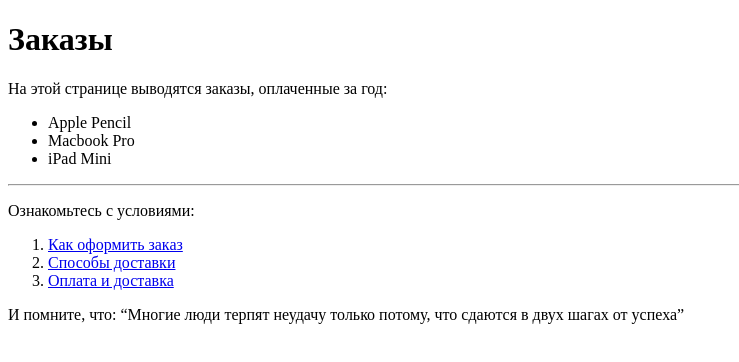
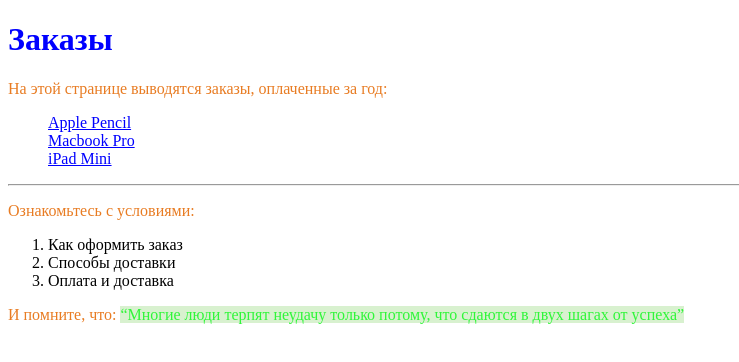
Before and after one commit to webdev2197/FrontendBlok_Module01-test, a plain HTML site: page index.html in a window 1280 px wide. Shown: the whole page, without its empty margins (0-739 px from the left). Drawn offline with Linux system fonts and the light colour scheme.

Commit message:
add styles

```diff
--- a/index.html
+++ b/index.html
@@ -6,6 +6,7 @@
   <title>Тест</title>
   <link rel="shortcut icon" href="favicon.ico">
   <link rel="icon" href="favicon.svg" type="image/svg+xml">
+  <link rel="stylesheet" href="styles/test.css">
 </head>
 <body>
     <h1>
--- /dev/null
+++ b/styles/test.css
@@ -0,0 +1,23 @@
+h1 {
+  color: blue;
+}
+
+p {
+  color: rgb(232, 124, 35);
+}
+
+a {
+  text-decoration: none;
+  color: black;
+}
+
+q {
+  color: rgb(47, 246, 57);
+  background-color: #d8f1cf;
+}
+
+ul {
+  list-style-type: none;
+  color: blue;
+  text-decoration: underline;
+}
```
